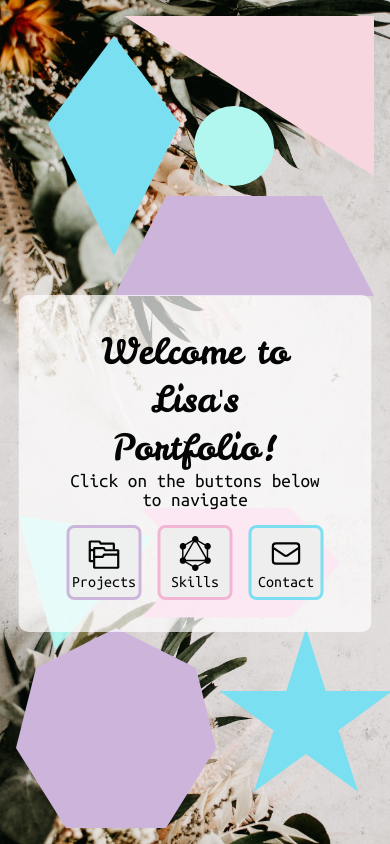
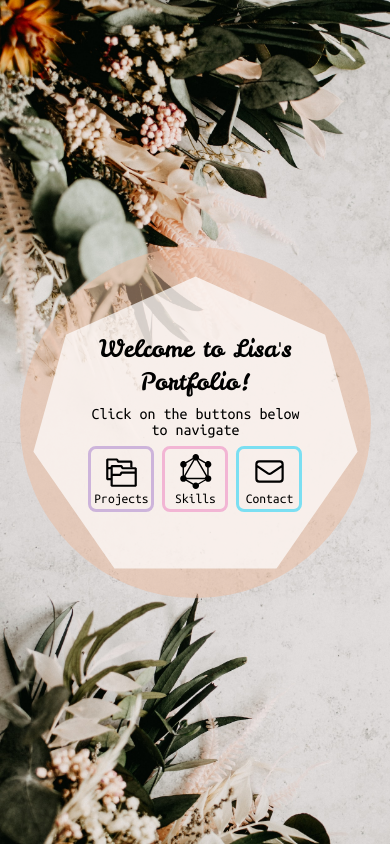
Before and after one commit to lisa-go/portfolio, a React (Vite) app: page / in a window 390 px wide. Shown: the top 844 px of the page. Built offline with nearby package versions, Linux system fonts and the light colour scheme.

Commit message:
removed some shapes from intro, made intro page mobile responsive

```diff
--- a/src/components/Introduction.jsx
+++ b/src/components/Introduction.jsx
@@ -2,38 +2,28 @@ import { VscFileSubmodule } from 'react-icons/vsc';
 import { GrGraphQl } from 'react-icons/gr';
 import { HiOutlineMail } from 'react-icons/hi';
 
-export default function Introduction () {
+export default function Introduction() {
 
     return (
-        <div id="intro">
-            <div id="topshapes">
-                <div className="tri"></div>
-                <div className="dia"></div>
-                <div className="cir"></div>
-                <div className="trap"></div>
-            </div>
-            <div id="botshapes">
-                <div className="hep"></div>
-                <div className="star"></div>
-                <div className="chev"></div>
-                <div className="tri"></div>
-            </div>
+        <div id="intro"><a id="top"> </a>
+            <div className="cir">
                 <div id="introtext">
                     <p className="header">Welcome to Lisa's Portfolio!</p>
                     <p className="subtitle">Click on the buttons below to navigate</p>
                     <div className="btncont">
-                    <button className="projectbtn">
+                        <a className="projectbtn" href="#projects">
                             <VscFileSubmodule size={35} />
                             <span>Projects</span>
-                    </button>
-                    <button className="skillbtn">
+                        </a>
+                        <a className="skillbtn" href="#skills">
                             <GrGraphQl size={35} />
                             <span>Skills</span>
-                    </button>
-                    <button className="contactbtn">
+                        </a>
+                        <a className="contactbtn" href="#contact">
                             <HiOutlineMail size={35} />
                             <span>Contact</span>
-                    </button>
+                        </a>
+                    </div>
                 </div>
             </div>
         </div>
--- a/src/styles/intro.scss
+++ b/src/styles/intro.scss
@@ -1,127 +1,44 @@
 #intro {
     height: 100vh;
+    display: flex;
+    justify-content: center;
+    align-items: center;
 
-    #topshapes {
+    #top {
         position: absolute;
-        top: 1rem;
-        right: 1rem;
-        width: 340px;
-
-        .tri {
-            position: absolute;
-            right: 0;
-            height: 160px;
-            width: 250px;
-            background-color: $lp;
-            clip-path: polygon(100% 0, 0 0, 100% 100%);
-            @include opAni;
-            animation-delay: 0.4s;
-        }
-
-        .dia {
-            position: absolute;
-            left: -30px;
-            top: 20px;
-            height: 220px;
-            width: 220px;
-            background-color: $bd;
-            clip-path: polygon(50% 0%, 80% 40%, 50% 100%, 20% 40%);
-            @include opAni;
-            animation-delay: 0.8s;
+        top: 0;
     }
 
     .cir {
-            position: absolute;
-            top: 90px;
-            left: 160px;
-            height: 80px;
-            width: 80px;
-            background-color: $bl;
+        aspect-ratio: 1 / 1;
+        width: fit-content;
+        padding: 3rem;
+        display: flex;
+        justify-content: center;
+        align-items: center;
         clip-path: circle(50% at 50% 50%);
-            @include opAni;
-            animation-delay: 1.2s;
-        }
-
-        .trap {
-            position: absolute;
-            top: 180px;
-            right: 0;
-            height: 100px;
-            width: 260px;
-            background-color: $lv;
-            clip-path: polygon(20% 0%, 80% 0%, 100% 100%, 0% 100%);
-            @include opAni;
-            animation-delay: 1.6s;
-        }
-    }
-
-    #botshapes {
-        position: absolute;
-        bottom: 1rem;
-        left: 1rem;
-
-        .hep {
-            position: absolute;
-            bottom: 0;
-            left: 0;
-            height: 200px;
-            width: 200px;
-            background-color: $lv;
-            clip-path: polygon(50% 0%, 90% 20%, 100% 60%, 75% 100%, 25% 100%, 0% 60%, 10% 20%);
-            @include opAni;
-            animation-delay: 2s;
-        }
-
-        .star {
-            position: absolute;
-            bottom: 20px;
-            left: 200px;
-            height: 180px;
-            width: 180px;
-            background-color: $bd;
-            clip-path: polygon(50% 0%, 61% 35%, 98% 35%, 68% 57%, 79% 91%, 50% 70%, 21% 91%, 32% 57%, 2% 35%, 39% 35%);
-            @include opAni;
-            animation-delay: 2.4s;
-        }
-
-        .chev {
-            position: absolute;
-            bottom: 210px;
-            left: 125px;
-            height: 110px;
-            width: 200px;
-            background-color: $dp;
-            clip-path: polygon(75% 0%, 100% 50%, 75% 100%, 0% 100%, 25% 50%, 0% 0%);
-            @include opAni;
-            animation-delay: 2.8s;
-        }
-
-        .tri {
-            position: absolute;
-            bottom: 175px;
-            left: 0;
-            height: 140px;
-            width: 140px;
-            background-color: $bl;
-            clip-path: polygon(0 0, 27% 100%, 100% 16%);
-            @include opAni;
-            animation-delay: 3.2s;
-        }
-    }
+        background-color: rgba(236, 186, 156, 0.5);
+        opacity: 0;
+        animation: opacityTransform 2s;
+        animation-fill-mode: forwards;
+        animation-delay: 1s;
 
         #introtext {
+            aspect-ratio: 1 / 1;
+            display: flex;
+            flex-direction: column;
+            justify-content: center;
+            align-items: center;
+            text-align: center;
+            gap: 1.5rem;
             background-color: rgba(255, 255, 255, 0.7);
+            clip-path: polygon(50% 0%, 90% 20%, 100% 60%, 75% 100%, 25% 100%, 0% 60%, 10% 20%);
             padding: 2rem 3rem;
             border-radius: 10px;
-        text-align: center;
-        position: absolute;
-        left: 50%;
-        top: 35vh;
-        transform: translateX(-50%);
             opacity: 0;
             animation: opacityChange 2s;
             animation-fill-mode: forwards;
-        animation-delay: 3.8s;
+            animation-delay: 3s;
 
             .header {
                 font-family: $fancy;
@@ -135,10 +52,9 @@
             .btncont {
                 display: flex;
                 justify-content: center;
-            margin-top: 1rem;
                 gap: 1rem;
 
-            button {
+                a {
                     cursor: pointer;
                     width: 75px;
                     height: 75px;
@@ -167,7 +83,7 @@
                     }
                 }
 
-            .projectbtn{
+                .projectbtn {
                     border-color: $lv;
 
                     &:hover {
@@ -206,3 +122,38 @@
             }
         }
     }
+}
+
+@media screen and (max-width: $small) {
+    #intro {
+        width: 100vw;
+
+        .cir {
+            width: 90%;
+            padding: 0;
+
+            #introtext {
+                gap: 8px;
+                width: 65%;
+
+                .header {
+                    font-size: 1.5rem;
+                }
+
+                .subtitle {
+                    font-size: 1rem;
+                }
+
+                .btncont {
+                    gap: 8px;
+
+                    a {
+                        width: 60px;
+                        height: 60px;
+                        font-size: 0.85rem;
+                    }
+                }
+            }
+        }
+    }
+}
--- a/src/styles/style.scss
+++ b/src/styles/style.scss
@@ -23,3 +23,8 @@ body {
     }
   }
 }
+
+a {
+  text-decoration: inherit;
+  color: inherit;
+}
--- a/src/styles/variables.scss
+++ b/src/styles/variables.scss
@@ -1,4 +1,6 @@
 @import url('https://fonts.googleapis.com/css2?family=Leckerli+One&family=Ubuntu+Mono:ital,wght@0,400;0,700;1,400;1,700&display=swap');
+
+$small: 700px;
 
 $fancy: 'Leckerli One', cursive;
 $mono: 'Ubuntu Mono', monospace; //avail 400, 400italic, 700bold, 700bold italic//
@@ -32,10 +34,12 @@ $nv: #7985cf;
 @keyframes opacityChange {
     from {
         opacity: 0;
+
     }
 
     to {
         opacity: 1;
+
     }
 }
 
```
Lines whose indentation alone changed are shown as unchanged.
